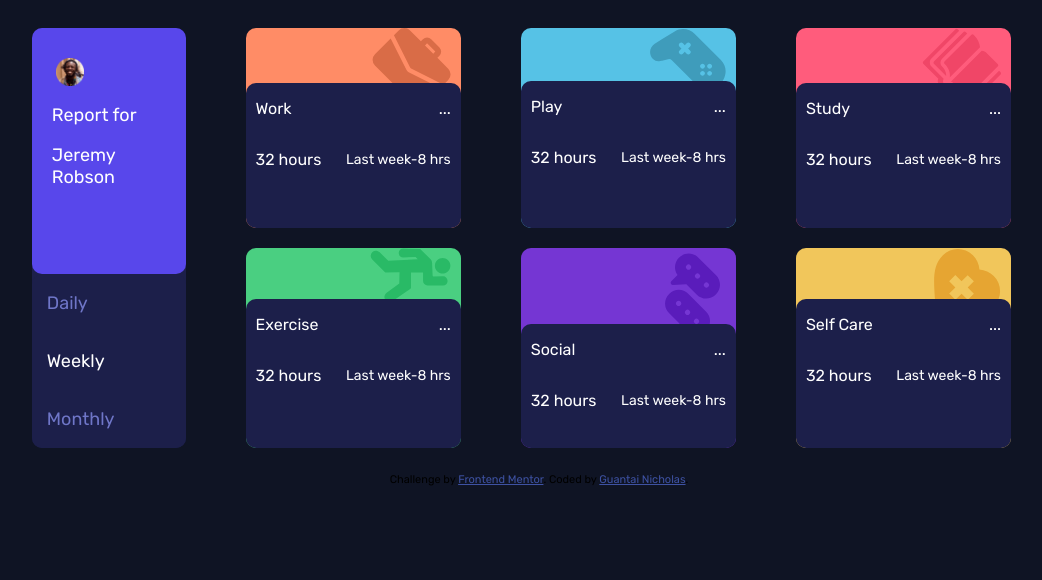
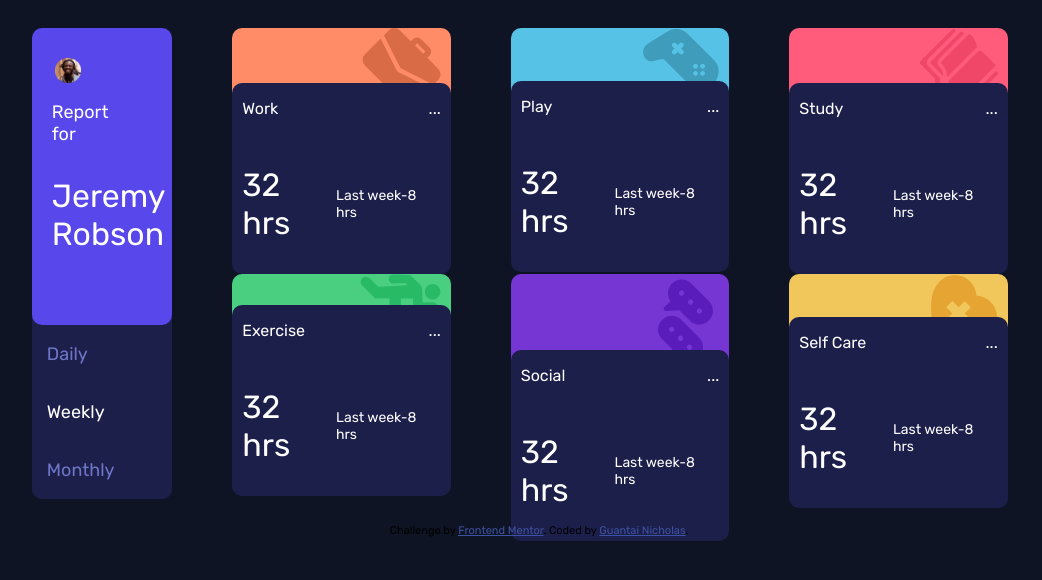
Before and after one commit to NickyGuants/time-tracking-dashboard, a plain HTML site: page index.html in a window 1280 px wide. Shown: the whole page, without its empty margins (101-1143 px from the left). Drawn offline with Linux system fonts and the light colour scheme.

Commit message:
fixing font

```diff
--- a/index.html
+++ b/index.html
@@ -43,7 +43,7 @@
         </div>
         <div class="profile-details">
           <p class="child">Report for</p>
-          <p class="child">Jeremy Robson</p>
+          <p class="child name">Jeremy Robson</p>
         </div>
       </div>
       <div class="timeline">
@@ -64,7 +64,7 @@
           <p>...</p>
         </div>
         <div class="child">
-          <p>32 hours</p>
+          <p class="time">32 hrs</p>
           <p id="hours">Last week-8 hrs</p>
         </div>
       </div>
@@ -80,7 +80,7 @@
           <p>...</p>
         </div>
         <div class="child">
-          <p>32 hours</p>
+          <p class="time">32 hrs</p>
           <p id="hours">Last week-8 hrs</p>
         </div>
       </div>
@@ -96,7 +96,7 @@
           <p>...</p>
         </div>
         <div class="child">
-          <p>32 hours</p>
+          <p class="time">32 hrs</p>
           <p id="hours">Last week-8 hrs</p>
         </div>
       </div>
@@ -112,7 +112,7 @@
           <p>...</p>
         </div>
         <div class="child">
-          <p>32 hours</p>
+          <p class="time">32 hrs</p>
           <p id="hours">Last week-8 hrs</p>
         </div>
       </div>
@@ -128,7 +128,7 @@
           <p>...</p>
         </div>
         <div class="child">
-          <p>32 hours</p>
+          <p class="time">32 hrs</p>
           <p id="hours">Last week-8 hrs</p>
         </div>
       </div>
@@ -144,7 +144,7 @@
           <p>...</p>
         </div>
         <div class="child">
-          <p>32 hours</p>
+          <p class="time">32 hrs</p>
           <p id="hours">Last week-8 hrs</p>
         </div>
       </div>
--- a/style.css
+++ b/style.css
@@ -121,18 +121,22 @@ body {
 #hours {
 	font-size: 14px;
 }
-
-@media screen and (min-width: 600px){
-  .container{
+.child.name,
+.time {
+	font-weight: 300;
+	font-size: 2rem;
+}
+@media screen and (min-width: 600px) {
+	.container {
 		display: flex;
 		width: 85%;
 		margin: 0 auto;
 	}
 
-  .header-card{
+	.header-card {
 		width: 25%;
 	}
-  .profile{
+	.profile {
 		display: flex;
 		flex-direction: column;
 		align-items: flex-start;
@@ -140,12 +144,12 @@ body {
 		height: 75%;
 	}
 
-  .timeline{
+	.timeline {
 		display: flex;
 		flex-direction: column;
 	}
 
-  .cards{
+	.cards {
 		display: flex;
 		flex-direction: row;
 		flex-wrap: wrap;
@@ -155,9 +159,8 @@ body {
 	.card-study,
 	.card-exercise,
 	.card-self,
-  .card-social{
+	.card-social {
 		width: 25%;
 		height: 25vh;
 	}
-
 }
```
Lines whose indentation alone changed are shown as unchanged.
